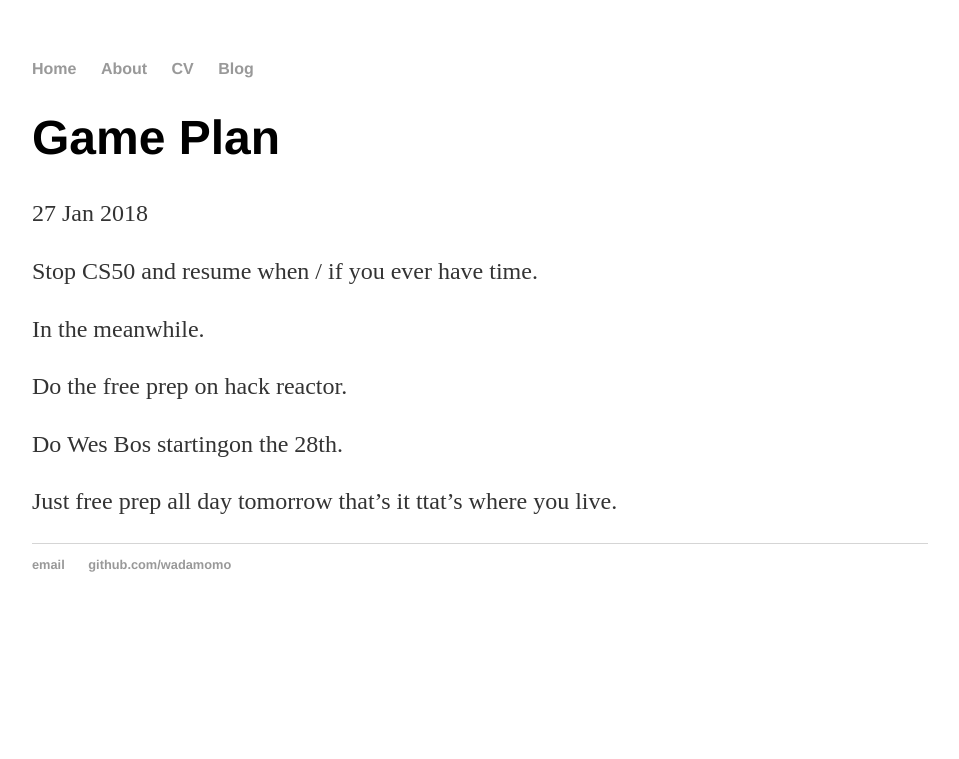
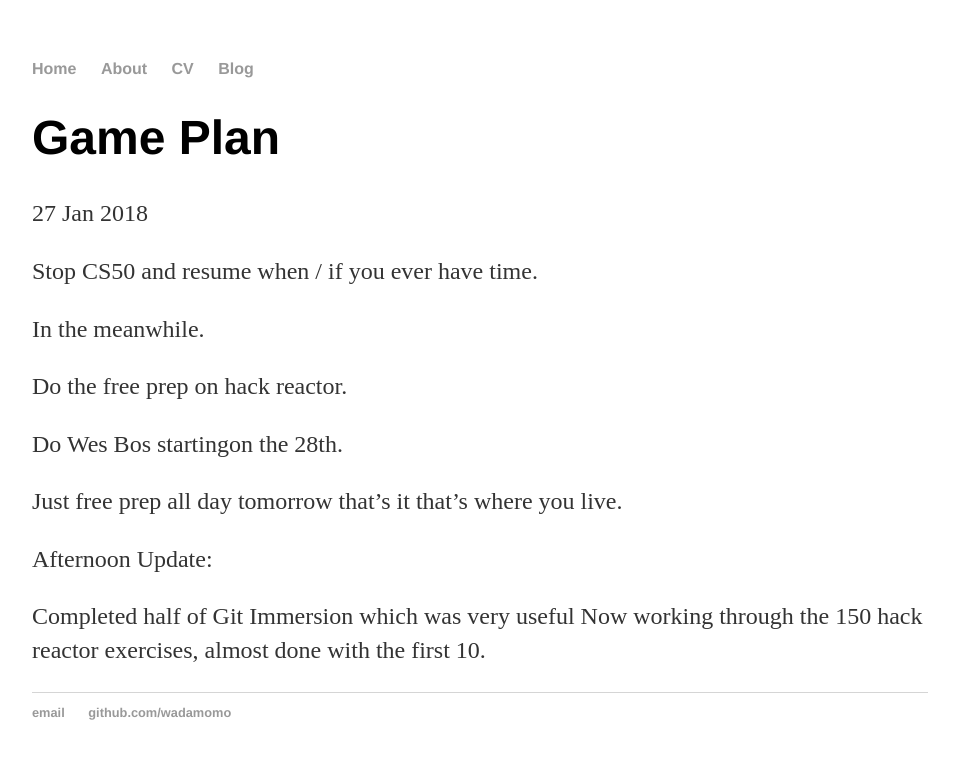
Before and after one commit to WADAMOMO/wadamomo.github.io, a Jekyll site: the page built from _posts/2018-01-27-gameplan.md, in a window 1280 px wide. Shown: the top 759 px of the page, without its empty margins (160-1119 px from the left). Built offline with Jekyll 4.4.1, drawn with Linux system fonts in a browser that asks for light colours.

Commit message:
afternoon edits

```diff
--- a/_posts/2018-01-27-gameplan.md
+++ b/_posts/2018-01-27-gameplan.md
@@ -12,4 +12,10 @@ Do the free prep on hack reactor.
 
 Do Wes Bos startingon the 28th.
 
-Just free prep all day tomorrow that's it ttat's where you live.
+Just free prep all day tomorrow that's it that's where you live.
+
+
+Afternoon Update:
+
+Completed half of Git Immersion which was very useful
+Now working through the 150 hack reactor exercises, almost done with the first 10.
```
Also changed, not shown: 1 other file.
